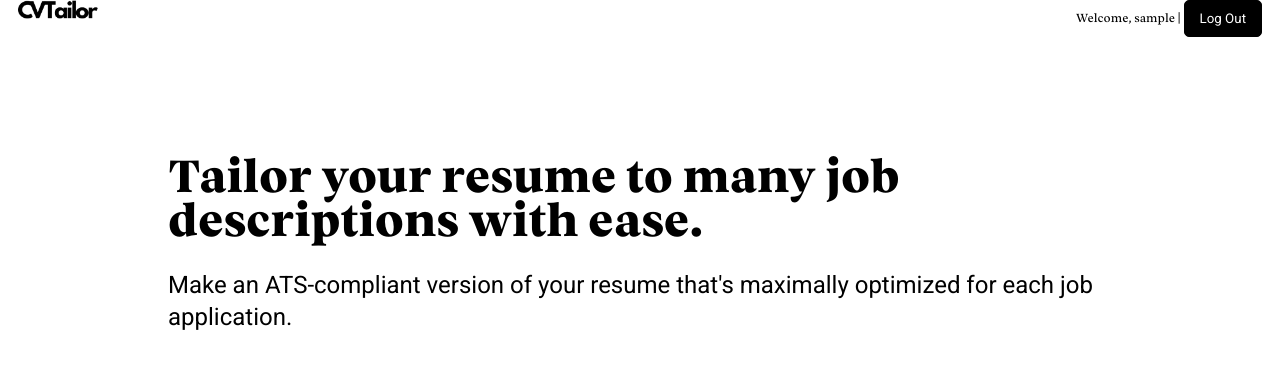
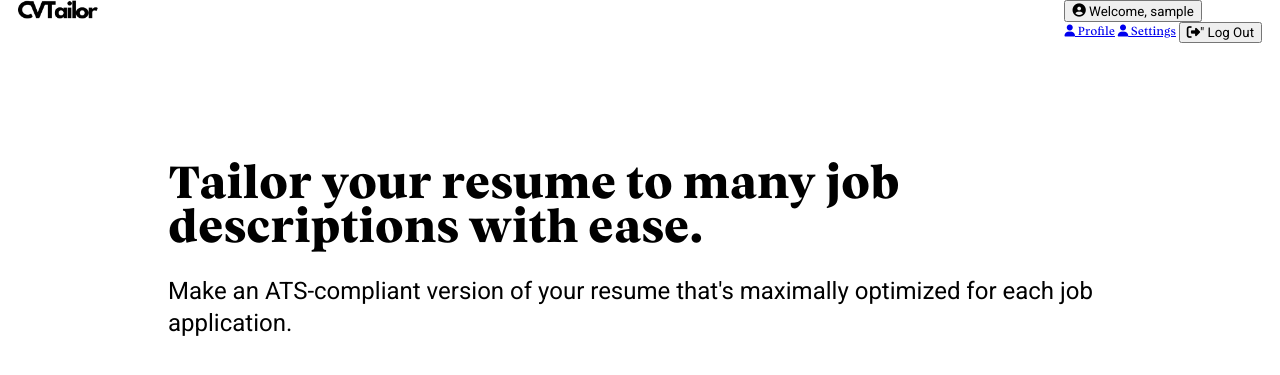
Before and after one commit to dahunsi-dami/mycvtailor, a Django app: page / in a window 1280 px wide. Shown: the part 18-393 px from the top of the page. Run offline with Django 5.2, Linux system fonts and the light colour scheme; the visitor is signed in with stand-in values (Sample User, id 1); some libraries are stand-ins or nearby versions.

Commit message:
Refactor user menu to icon w/ dropdown functionality instead of logout button.

```diff
--- a/cvproject/cvapp/templates/main/base.html
+++ b/cvproject/cvapp/templates/main/base.html
@@ -246,11 +246,9 @@
 		<link rel="preload" href="{% static 'fonts/TRYVesterbro-Regular.otf' %}" as="font" type="font/opentype" crossorigin>
 		<link rel="preload" href="{% static 'fonts/TRYVesterbro-Bold.otf' %}" as="font" type="font/opentype" crossorigin>
 
-		<!-- Defer non-critical CSS
 		{% compress css %}
-		<link rel="stylesheet" href="{% static 'css/style.css' %}" media="print" onload="this.media='all'">
+		<link rel="stylesheet" href="{% static 'css/all.min.css' %}" media="print" onload="this.media='all'">
 		{% endcompress %}
-		-->
 
 		<!-- Preload logo as it's visible immediately -->
 		<link rel="preload" href="{% static 'images/cvtailor-logo2.png' %}" as="image">
@@ -266,11 +264,28 @@
 			</div>
 			<div class="user-menu">
 				{% if user.is_authenticated %}
-				<span class="menu-text">Welcome, {{ user.username }} |</span>
+				<div class="user-dropdown">
+					<button class="user-icon-btn">
+						<i class="fas fa-user-circle"></i>
+						<span class="username">Welcome, {{ user.username }}</span>
+					</button>
+					<div class="dropdown-content">
+						<a href="#"><i class="fas fa-user"></i> Profile</a>
+						<a href="#"><i class="fas fa-user"></i> Settings</a>
+						<form method="POST" action="{% url 'logout' %}">
+							{% csrf_token %}
+							<button type="submit" class="dropdown-content">
+								<i class="fas fa-sign-out-alt"></i>" Log Out
+							</button>
+						</form>
+					</div>
+				<!-- Logout button
+				</span>
 				<form method="POST" action="{% url 'logout' %}">
 					{% csrf_token %}
 					<button type="submit" id="logout-btn" class="gen-btn">Log Out</button>
 				</form>
+				-->
 				{% else %}
 				<button id="login-btn" class="gen-btn">Log In</button>
 				<button id="signup-btn" class="gen-btn">Sign Up</button>
```
